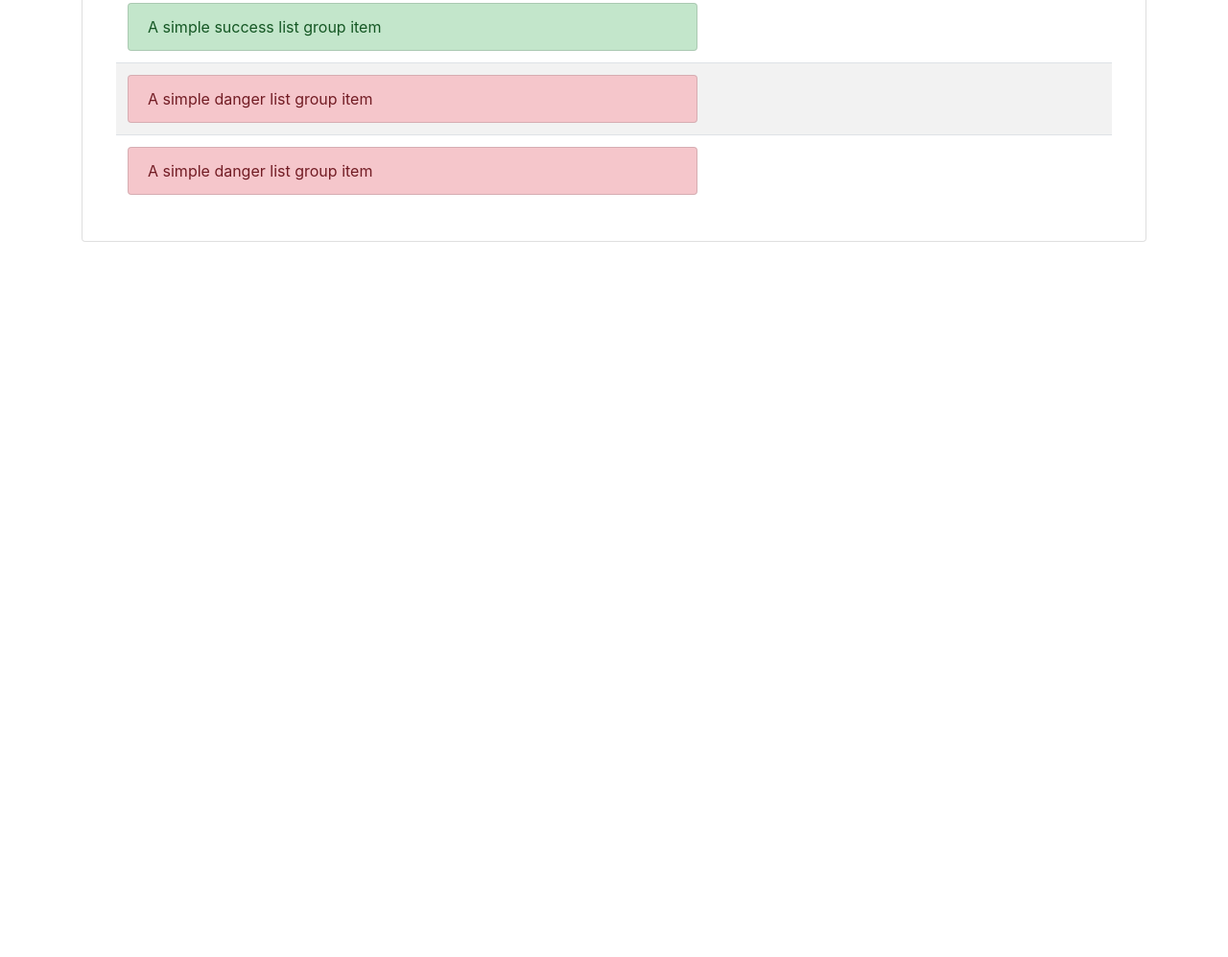
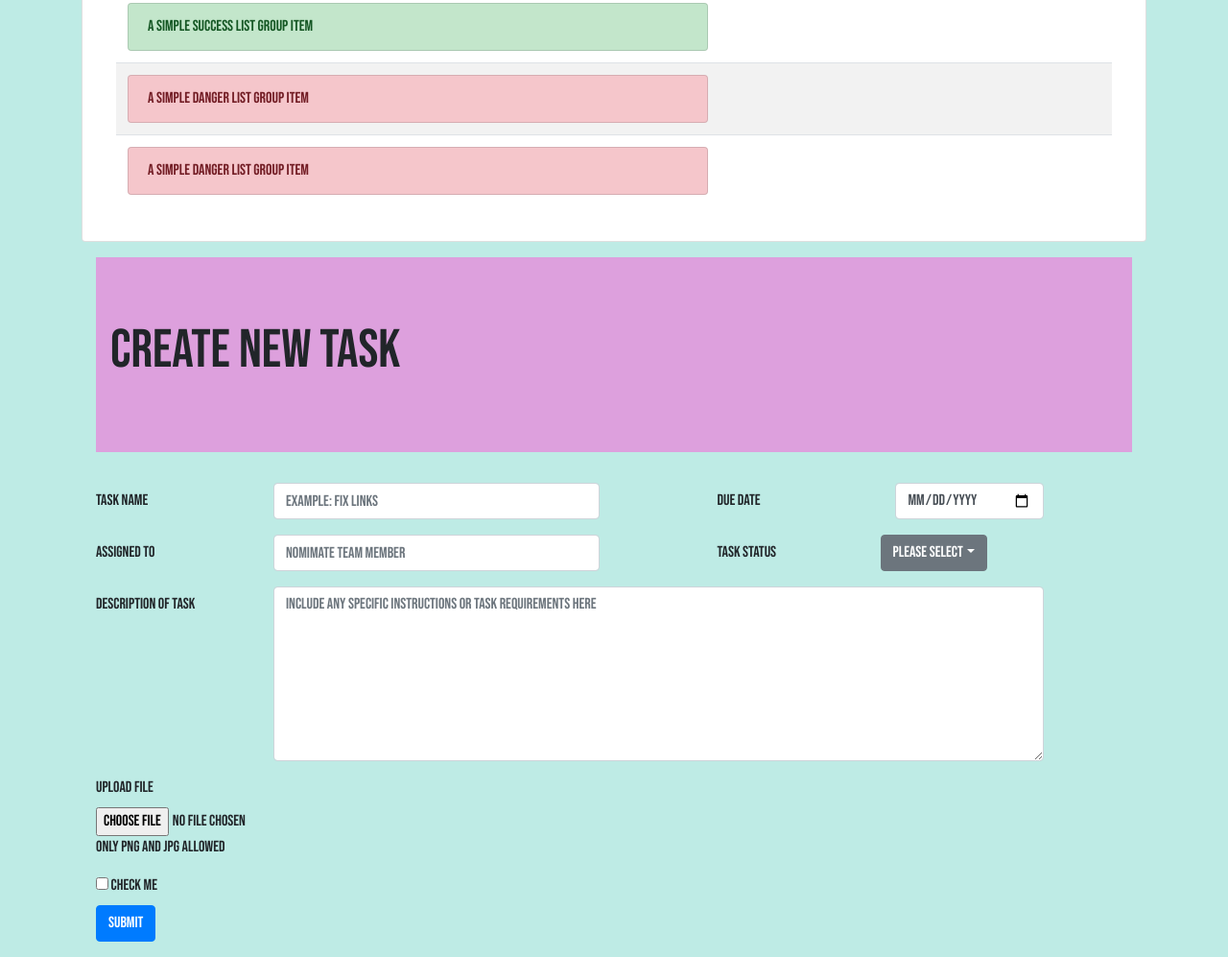
Before and after one commit to martink114/project-1, a plain HTML site: page list.html in a window 1280 px wide. Shown: the part 490-1487 px from the top of the page at 96% size. Before the commit the page ends 800 px from the top, so only its background shows below. Drawn offline with nearby package versions, Linux system fonts and the light colour scheme.

Commit message:
copy-form-in-list

```diff
--- a/list.html
+++ b/list.html
@@ -6,12 +6,22 @@
     <meta name="viewport" content="width=device-width, initial-scale=1, shrink-to-fit=no">
 
     <!-- Bootstrap CSS -->
+    <link href="https://fonts.googleapis.com/css2?family=Bebas+Neue&display=swap" rel="stylesheet">
     <link rel="stylesheet" href="https://stackpath.bootstrapcdn.com/bootstrap/4.4.1/css/bootstrap.min.css" integrity="sha384-Vkoo8x4CGsO3+Hhxv8T/Q5PaXtkKtu6ug5TOeNV6gBiFeWPGFN9MuhOf23Q9Ifjh" crossorigin="anonymous">
+    <link rel="stylesheet" style="text/css" href="index.css">
 
     <title>Task List</title>
   </head>
 
     <body>
+      <style>
+          body{
+              font-family: 'Bebas Neue', cursive;
+          }
+          .jumbotron{
+              background-color: plum;
+          }
+      </style>
         <div class="container">
 
       <h1>Task List</h1>
@@ -32,7 +42,7 @@
                 <a href="#" class="btn btn-primary">TM8</a>
                 <a href="#" class="btn btn-primary">TM9</a>
                 <a href="#" class="btn btn-primary">Team</a>
-                <a href="#" class="btn btn-primary">Assign New Task</a>
+                <a href="#newTask" class="btn btn-primary">Assign New Task</a>
                 <a href="#" class="btn btn-primary">Modify Task</a>
               </div>
             </div>
@@ -90,7 +100,106 @@
           </div>
         </div>
       </div>
+    </div>
 
+
+    <body class="pagesetup">
+
+
+          <div class="container">
+              <div class="jumbotron jumbotron-fluid">
+                  <div class="container">
+                      <h1 class="display-4" id="newTask">Create New Task</h1>
+                  </div>
+              </div>
+              <!---->
+              <form id="form-validate" novalidation>
+                  <div class="form-group row">
+                      <label class="col-sm-2 col-form-label" for="task-name">Task Name</label>
+                          <div class="col-sm-4">
+                              <input type="text" class="form-control" id="form-validate-task-name" placeholder="Example: Fix links">
+
+                              <div class="valid-feedback"> Great!</div>
+                              <div class="invalid-feedback"> Please include succinct description of the task </div>
+                          </div>
+                          <!---->
+
+
+
+                      <label class="offset-sm-1 col-sm-2 col-form-label" for="due-date">Due Date</label>
+                          <div class="col-sm-2">
+                              <input type="date" class="form-control" id="form-validate-due-date">
+
+                              <div class="valid-feedback"> OK!</div>
+                              <div class="invalid-feedback"> You must select a date in the future</div>
+                          </div>
+                  </div>
+
+                  <div class="form-group row">
+                      <label class="col-sm-2 col-form-label" for="assigned-to">Assigned To</label>
+                          <div class="col-sm-4">
+                              <input type="text" class="form-control" id="form-validate-assignee" placeholder="Nomimate Team Member">
+                              <div class="valid-feedback">OK!</div>
+                              <div class="invalid-feedback">Who is this assigned to?</div>
+                          </div>
+                          <!--<select class="form-control form control-md col-sm-4">
+                              <option>Team Member 1</option>
+                              <option>Team Member 2</option>
+                              <option>Team Member 3</option>
+                              <option>Team Member 4</option>
+                              <option>Team Member 5</option>
+                              <option>Team Member 6</option>
+                              <option>Team Member 7</option>
+                              <option>Team Member 8</option>
+                              <option>Team Member 9</option>
+                          </select>-->
+
+                      <label class="offset-sm-1 col-sm-2 col-form-label" for="Status">Task Status</label>
+                          <div class="dropdown">
+                              <button class="btn btn-secondary dropdown-toggle" type="button" id="task-status" data-toggle="dropdown" aria-haspopup="true" aria-expanded="false">Please Select</button>
+                              <div class="dropdown-menu" aria-labelledby="task-status">
+                                  <button class="dropdown-item" type="button">New (to-do)</button>
+                                  <button class="dropdown-item" type="button">In Progress</button>
+                                  <button class="dropdown-item" type="button">Review</button>
+                                  <button class="dropdown-item" type="button">Done</button>
+                              </div>
+                          </div>
+                  </div>
+
+                  <div class="form-group row">
+                      <label class="col-sm-2 col-form-label" for="task-description">Description of Task</label>
+                      <div class="col-sm-9">
+                      <textarea class="form-control" id="form-validate-task-description" rows="7" placeholder="Include any specific instructions or task requirements here"></textarea>
+                      <div class="valid-feedback"> Great!</div>
+                      <div class="invalid-feedback"> Please provide task specific details to enable your assignee to complete it</div>
+                  </div>
+                  </div>
+
+                  <div class="form-group">
+                      <label>Upload File</label>
+                      <br>
+                      <input type="file">
+                      <p class="help-block">Only png and jpg allowed</p>
+                  </div>
+
+                  <div class="checkbox">
+                      <label>
+                      <input type="checkbox"> Check me
+                      </label>
+                  </div>
+
+
+                  <div class="form-group row">
+                      <div class="col-sm-2">
+                          <button type="submit" class="btn btn-primary">Submit</button>
+                      </div>
+              </form>
+          </div>
+
+
+      <!-- Optional JavaScript -->
+      <script src="js/taskManager.js"></script>
+      <script src="js/index.js"></script>
 
     <!-- Optional JavaScript -->
     <!-- jQuery first, then Popper.js, then Bootstrap JS -->
```
Also changed, not shown: 0.jpeg (deleted).
